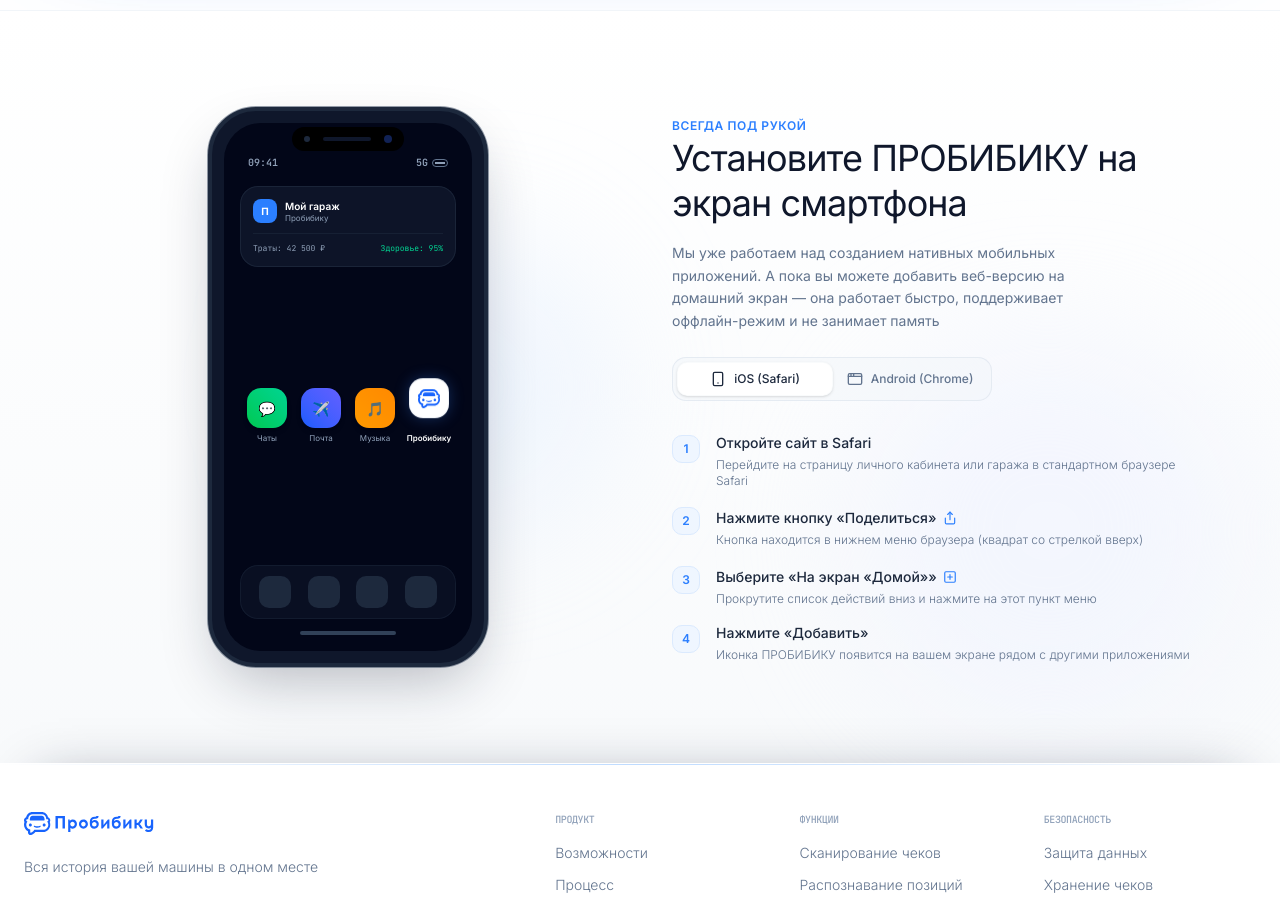
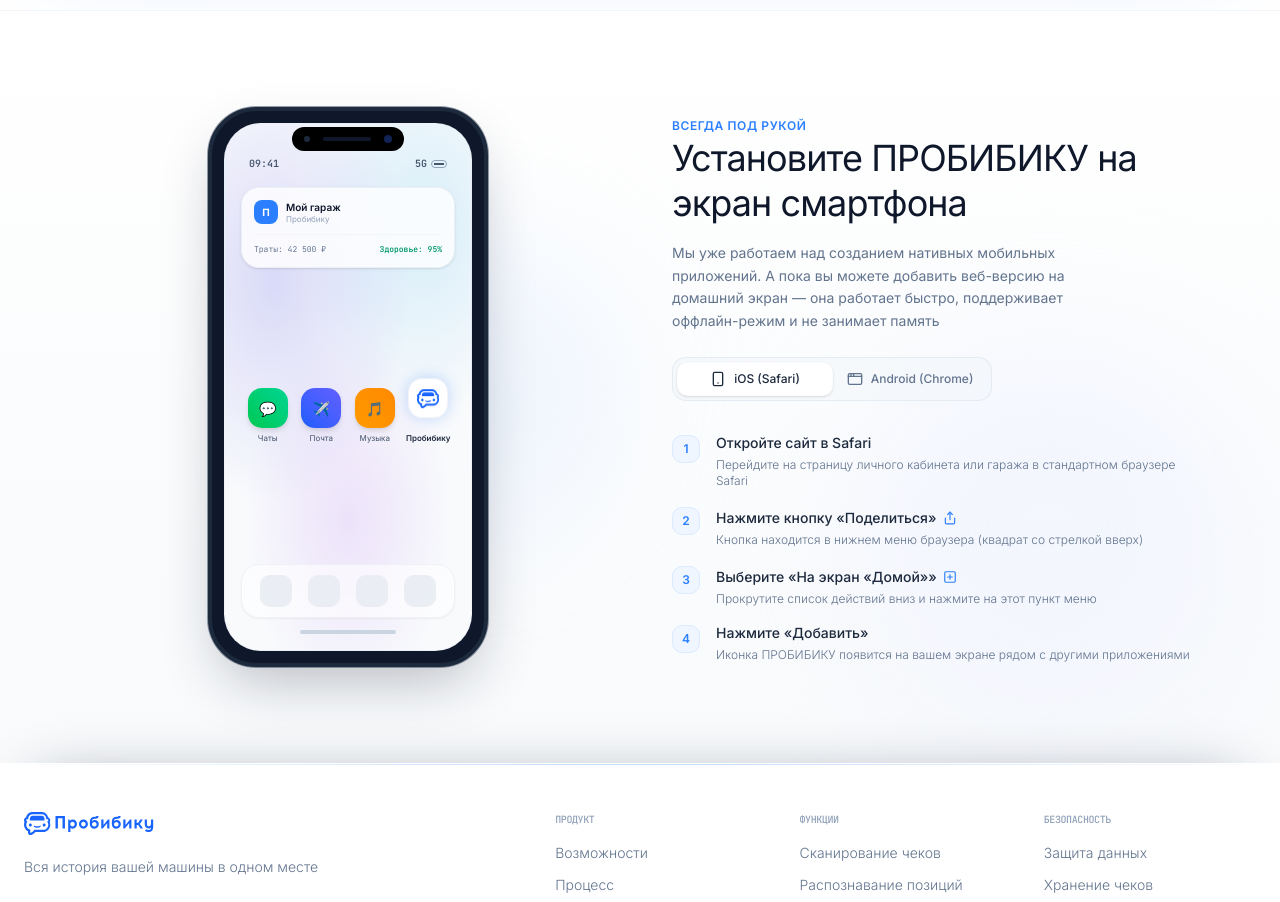
Before and after one commit to MukhamedzyanovDm/probibiku, a Next.js app: page / in a window 1280 px wide. Shown: the part 10480-11382 px from the top of the page. Built offline with nearby package versions, Linux system fonts and the light colour scheme.

Commit message:
style: change phone mockup background to light radial gradient matching Hero

```diff
--- a/src/components/PWAPromote.tsx
+++ b/src/components/PWAPromote.tsx
@@ -26,14 +26,22 @@
               </div>
 
               {/* Phone screen internal container */}
-              <div className="w-full h-full bg-slate-950 rounded-[2.3rem] overflow-hidden relative flex flex-col pt-8 pb-4 px-4 select-none">
+              <div
+                className="w-full h-full rounded-[2.3rem] overflow-hidden relative flex flex-col pt-8 pb-4 px-4 select-none border border-slate-200/40"
+                style={{
+                  background:
+                    "radial-gradient(ellipse 80% 60% at 20% 30%, rgba(79,70,229,0.18) 0%, transparent 70%)," +
+                    "radial-gradient(ellipse 70% 50% at 80% 20%, rgba(14,165,233,0.14) 0%, transparent 70%)," +
+                    "radial-gradient(ellipse 60% 50% at 50% 75%, rgba(147,51,234,0.12) 0%, transparent 70%), #f8fafc",
+                }}
+              >
                 {/* Status Bar */}
-                <div className="flex justify-between items-center text-[10px] font-semibold text-slate-400 px-2 mb-4 font-mono">
+                <div className="flex justify-between items-center text-[10px] font-semibold text-slate-600 px-2 mb-4 font-mono">
                   <span>09:41</span>
                   <div className="flex items-center gap-1">
                     <span>5G</span>
-                    <div className="w-4 h-2 border border-slate-500 rounded-sm p-0.5 flex items-center">
-                      <div className="w-full h-full bg-slate-400 rounded-2xs" />
+                    <div className="w-4 h-2 border border-slate-400 rounded-sm p-0.5 flex items-center">
+                      <div className="w-full h-full bg-slate-600 rounded-2xs" />
                     </div>
                   </div>
                 </div>
@@ -41,19 +49,19 @@
                 {/* Simulated HomeScreen */}
                 <div className="flex-1 flex flex-col justify-between">
                   {/* Fake widget */}
-                  <div className="bg-slate-900/90 border border-slate-800/80 rounded-2xl p-3 backdrop-blur-md">
+                  <div className="bg-white/80 border border-slate-200/60 rounded-2xl p-3 shadow-sm backdrop-blur-md">
                     <div className="flex items-center gap-2">
                       <div className="w-6 h-6 rounded-md bg-blue-500 flex items-center justify-center text-[10px] text-white font-bold">
                         П
                       </div>
                       <div className="leading-tight">
-                        <p className="text-[10px] font-semibold text-white">Мой гараж</p>
+                        <p className="text-[10px] font-semibold text-slate-900">Мой гараж</p>
                         <p className="text-[8px] text-slate-400">Пробибику</p>
                       </div>
                     </div>
-                    <div className="mt-2.5 pt-2 border-t border-slate-800/60 flex justify-between text-[8px] text-slate-400 font-mono">
+                    <div className="mt-2.5 pt-2 border-t border-slate-100 flex justify-between text-[8px] text-slate-500 font-mono">
                       <span>Траты: 42 500 ₽</span>
-                      <span className="text-emerald-400">Здоровье: 95%</span>
+                      <span className="text-emerald-600 font-semibold">Здоровье: 95%</span>
                     </div>
                   </div>
 
@@ -64,19 +72,19 @@
                       <div className="w-10 h-10 rounded-xl bg-gradient-to-tr from-green-500 to-emerald-400 flex items-center justify-center shadow-md">
                         <span className="text-[14px] text-white">💬</span>
                       </div>
-                      <span className="text-[8px] text-slate-400">Чаты</span>
+                      <span className="text-[8px] text-slate-600">Чаты</span>
                     </div>
                     <div className="flex flex-col items-center gap-1">
                       <div className="w-10 h-10 rounded-xl bg-gradient-to-tr from-blue-600 to-indigo-500 flex items-center justify-center shadow-md">
                         <span className="text-[14px] text-white">✈️</span>
                       </div>
-                      <span className="text-[8px] text-slate-400">Почта</span>
+                      <span className="text-[8px] text-slate-600">Почта</span>
                     </div>
                     <div className="flex flex-col items-center gap-1">
                       <div className="w-10 h-10 rounded-xl bg-gradient-to-tr from-amber-500 to-orange-400 flex items-center justify-center shadow-md">
                         <span className="text-[14px] text-white">🎵</span>
                       </div>
-                      <span className="text-[8px] text-slate-400">Музыка</span>
+                      <span className="text-[8px] text-slate-600">Музыка</span>
                     </div>
 
                     {/* Probibiku app icon */}
@@ -85,21 +93,20 @@
                       <div className="w-10 h-10 rounded-xl bg-white border border-slate-200/50 p-2 flex items-center justify-center shadow-[0_0_15px_rgba(59,130,246,0.3)] animate-bounce">
                         <img src="/Probibiku_small_logo.svg" alt="Пробибику" className="w-full h-full object-contain" />
                       </div>
-                      <span className="text-[8px] font-semibold text-white">Пробибику</span>
+                      <span className="text-[8px] font-semibold text-slate-800">Пробибику</span>
                     </div>
                   </div>
 
                   {/* Dock bar */}
-                  <div className="bg-slate-900/60 border border-slate-800/50 rounded-2xl p-2.5 backdrop-blur-md flex justify-around items-center">
-                    <div className="w-8 h-8 rounded-lg bg-slate-800" />
-                    <div className="w-8 h-8 rounded-lg bg-slate-800" />
-                    <div className="w-8 h-8 rounded-lg bg-slate-800" />
-                    <div className="w-8 h-8 rounded-lg bg-slate-800" />
+                  <div className="bg-white/60 border border-slate-200/50 rounded-2xl p-2.5 backdrop-blur-md flex justify-around items-center shadow-xs">
+                    <div className="w-8 h-8 rounded-lg bg-slate-200/70" />
+                    <div className="w-8 h-8 rounded-lg bg-slate-200/70" />
+                    <div className="w-8 h-8 rounded-lg bg-slate-200/70" />
+                    <div className="w-8 h-8 rounded-lg bg-slate-200/70" />
                   </div>
                 </div>
 
-                {/* Home Indicator */}
-                <div className="w-24 h-1 bg-slate-700 rounded-full mx-auto mt-3" />
+                <div className="w-24 h-1 bg-slate-300 rounded-full mx-auto mt-3" />
               </div>
             </div>
           </div>
```
